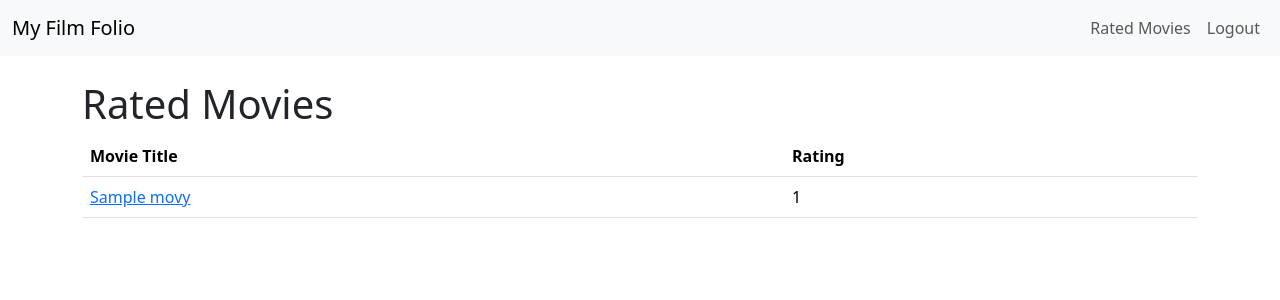
After one commit to XavierPereira2003/MiniProject-21AM605, a Django app: page /users/rated-movies/ in a window 1280 px wide. The commit adds this page. Shown: the top 300 px of the page. Run offline with Django 5.2, Linux system fonts and the light colour scheme; a user stored in the database is signed in; tables that the repository leaves empty hold one stand-in row (values such as "Sample post"); some libraries are stand-ins or nearby versions.

Commit message:
I guess Final commit

```diff
--- a/MyFilmFolio/templates/base.html
+++ b/MyFilmFolio/templates/base.html
@@ -17,6 +17,7 @@
             <div class="navbar-nav ms-auto">
                 {% block search %}{% endblock %} <!-- Adding a placeholder login button -->
                 {% if user.is_authenticated %}
+                    <a class="nav-link" href="{% url 'users:rated_movies' %}">Rated Movies</a>
                     <a class="nav-link" href="{% url 'users:logout' %}">Logout</a>
                 {% else %}
                     <a class="nav-link" href="{% url 'users:login' %}">Login</a>
@@ -36,7 +37,9 @@
 <script src="https://cdn.jsdelivr.net/npm/bootstrap@5.3.3/dist/js/bootstrap.bundle.min.js"
         integrity="sha384-YvpcrYf0tY3lHB60NNkmXc5s9fDVZLESaAA55NDzOxhy9GkcIdslK1eN7N6jIeHz"
         crossorigin="anonymous"></script>
-<script src="https://unpkg.com/htmx.org@1.9.11" integrity="sha384-0gxUXCCR8yv9FM2b+U3FDbsKthCI66oH5IA9fHppQq9DDMHuMauqq1ZHBpJxQ0J0" crossorigin="anonymous"></script>
+<script src="https://unpkg.com/htmx.org@1.9.11"
+        integrity="sha384-0gxUXCCR8yv9FM2b+U3FDbsKthCI66oH5IA9fHppQq9DDMHuMauqq1ZHBpJxQ0J0"
+        crossorigin="anonymous"></script>
 
 </body>
 </html>
--- /dev/null
+++ b/MyFilmFolio/templates/rated_movies.html
@@ -0,0 +1,27 @@
+{% extends 'base.html' %}
+
+{% block title %}Rated Movies - My Film Folio{% endblock %}
+
+{% block content %}
+    <h1>Rated Movies</h1>
+    {% if user_reviews %}
+        <table class="table">
+            <thead>
+                <tr>
+                    <th>Movie Title</th>
+                    <th>Rating</th>
+                </tr>
+            </thead>
+            <tbody>
+                {% for review in user_reviews %}
+                    <tr>
+                        <td><a href="{% url 'movies:movie_detail' review.movie.movie_id %}">{{ review.movie.title }}</a></td>
+                        <td>{{ review.review }}</td>
+                    </tr>
+                {% endfor %}
+            </tbody>
+        </table>
+    {% else %}
+        <p>No rated movies found.</p>
+    {% endif %}
+{% endblock %}
--- a/MyFilmFolio/users/urls.py
+++ b/MyFilmFolio/users/urls.py
@@ -8,4 +8,5 @@ urlpatterns = [
     path('logout/', views.logout_view, name='logout'),
     path('signup/', views.signup_view, name='signup'),
     path("reviewMovie/<int:user_id>/", views.reviewMovie, name="reviewMovie"),
+path('rated-movies/', views.rated_movies, name='rated_movies'),
 ]
--- a/MyFilmFolio/users/views.py
+++ b/MyFilmFolio/users/views.py
@@ -2,8 +2,20 @@ from django.shortcuts import render, redirect
 from django.contrib.auth import authenticate, login, logout
 from django.contrib.auth.forms import UserCreationForm
 from movies.models import Movies
+from django.contrib.auth.decorators import login_required
 from .models import Users,movieReview,favCast
 from django.shortcuts import get_object_or_404
+
+@login_required
+def rated_movies(request):
+    # Get or create the Users instance associated with the logged-in user
+    users_instance, created = Users.objects.get_or_create(user=request.user)
+
+    # Retrieve the movie reviews for the current user
+    user_reviews = movieReview.objects.filter(user=users_instance)
+
+    return render(request, 'rated_movies.html', {'user_reviews': user_reviews})
+
 def login_view(request):
     if request.method == 'POST':
         username = request.POST['username']
```
